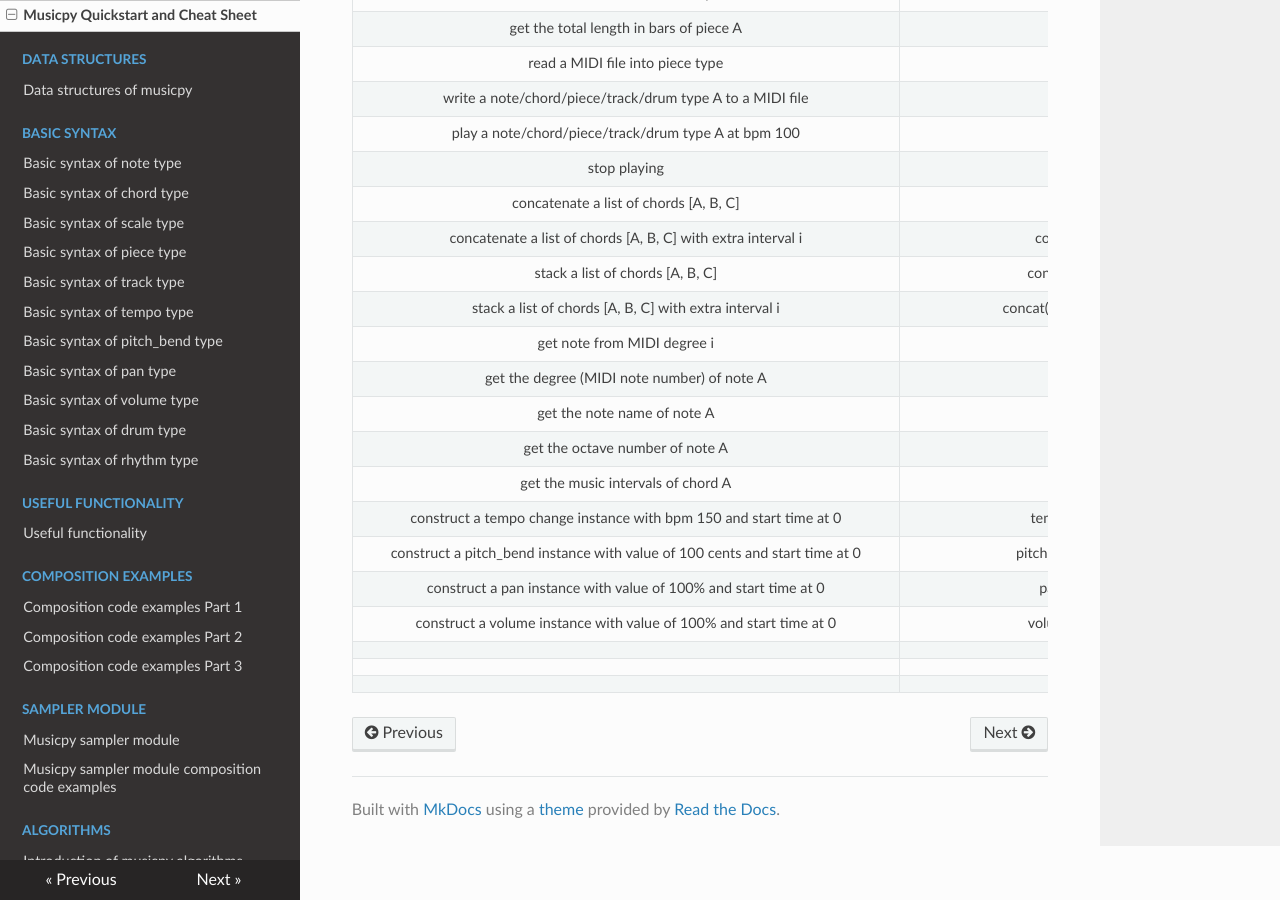
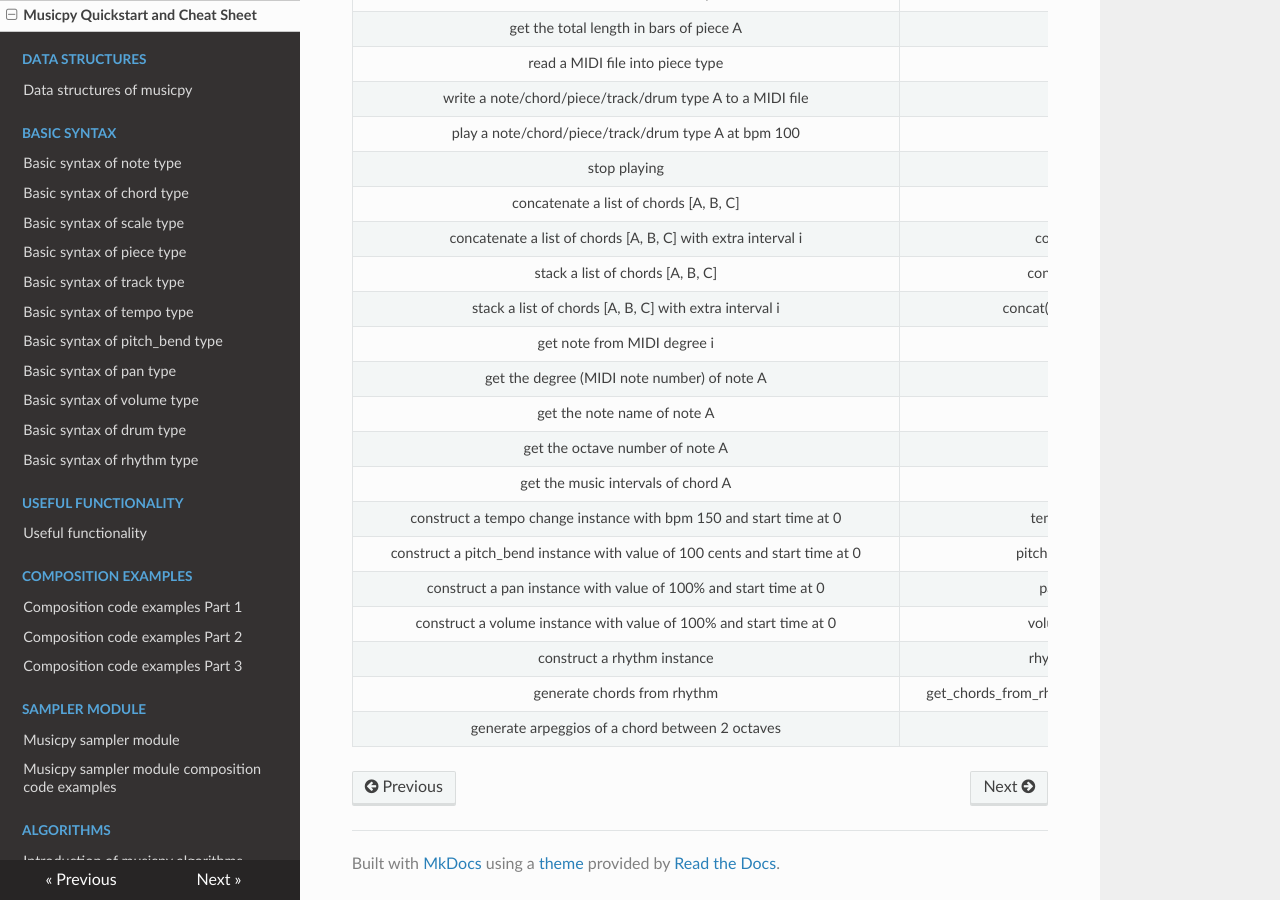
Before and after one commit to Rainbow-Dreamer/musicpy_docs, an MkDocs documentation site: the page built from docs/Musicpy Quickstart and Cheat Sheet.md, in a window 1280 px wide and 900 px high, scrolled down 3322 px. Built offline with MkDocs 1.6.1, drawn with Linux system fonts in a browser that asks for light colours; nearby versions of some CDN libraries.

Commit message:
Update Musicpy Quickstart and Cheat Sheet.md

```diff
--- a/docs/Musicpy Quickstart and Cheat Sheet.md
+++ b/docs/Musicpy Quickstart and Cheat Sheet.md
@@ -12,8 +12,8 @@ Note2: the default indexing is 0-based for all functions unless 1-based is menti
 |                        functionality                         |                     syntax (recommended)                     |                         alternatives                         |
 | :----------------------------------------------------------: | :----------------------------------------------------------: | :----------------------------------------------------------: |
 |                     construct a note C5                      |                           N('C5')                            |                    N('c5');  note('C', 5)                    |
-|                   construct a chord Cmaj7                    |                          C('Cmaj7')                          |                       get_chord('C', 'maj7')                       |
-|        construct a chord Cmaj7 with starting note C5         |                         C('C5:maj7')                         |      C('Cmaj7', pitch=5);<br/>get_chord('C', 'maj7', pitch=5)      |
+|                   construct a chord Cmaj7                    |                          C('Cmaj7')                          |                    get_chord('C', 'maj7')                    |
+|        construct a chord Cmaj7 with starting note C5         |                         C('C5:maj7')                         |   C('Cmaj7', pitch=5);<br/>get_chord('C', 'maj7', pitch=5)   |
 |           construct a chord with notes C5, E5, G6            |                     chord('C5, E5, G6')                      | chord('c5, e5, g6');<br/>chord(['C5', 'E5', 'G6']);<br/>chord(['c5', 'e5', 'g6']);<br/>chord([N('C5'), N('E5'), N('G6')]) |
 |                  construct a C major scale                   |                         S('C major')                         |                     scale('C', 'major')                      |
 |                      construct a piece                       | build(track(content=C('C'), instrument=1, start_time=0),<br/>track(content=C('D'), instrument=47, start_time=1), bpm=150) | P(tracks=[C('C'), C('D')],<br/>instruments=[1, 47],<br/>start_times=[0, 1],<br/>bpm=150) |
@@ -105,6 +105,6 @@ Note2: the default indexing is 0-based for all functions unless 1-based is menti
 | construct a pitch_bend instance with value of 100 cents and start time at 0 |                pitch_bend(100, start_time=0)                 |                                                              |
 | construct a pan instance with value of 100% and start time at 0 |                    pan(100, start_time=0)                    |                                                              |
 | construct a volume instance with value of 100% and start time at 0 |                  volume(100, start_time=0)                   |                                                              |
-|                                                              |                                                              |                                                              |
-|                                                              |                                                              |                                                              |
-|                                                              |                                                              |                                                              |
+|                 construct a rhythm instance                  |                 rhythm('b b 0 0 b 0 b 0', 1)                 |                                                              |
+|                 generate chords from rhythm                  | get_chords_from_rhythm(C('C'), rhythm('b b 0 0 b 0 b 0', 1)) |                                                              |
+|       generate arpeggios of a chord between 2 octaves        |                    arp(C('Cmaj7'), 3, 7)                     |                                                              |
```
